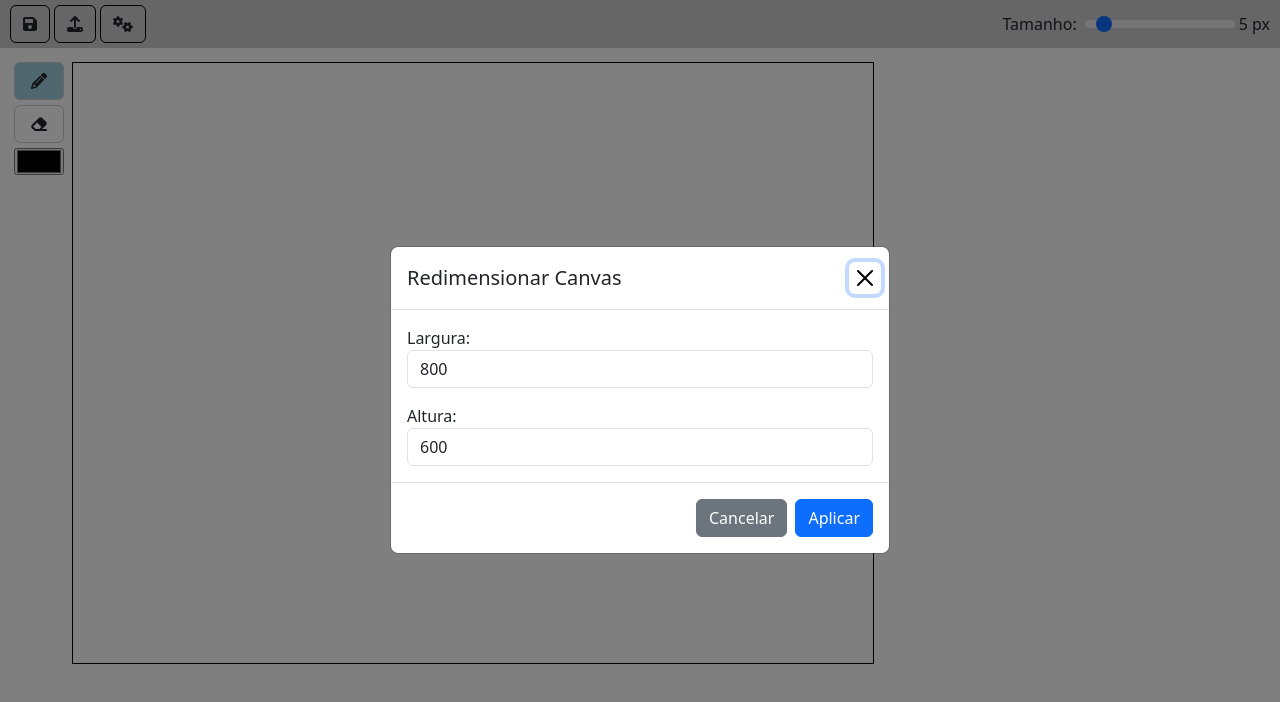
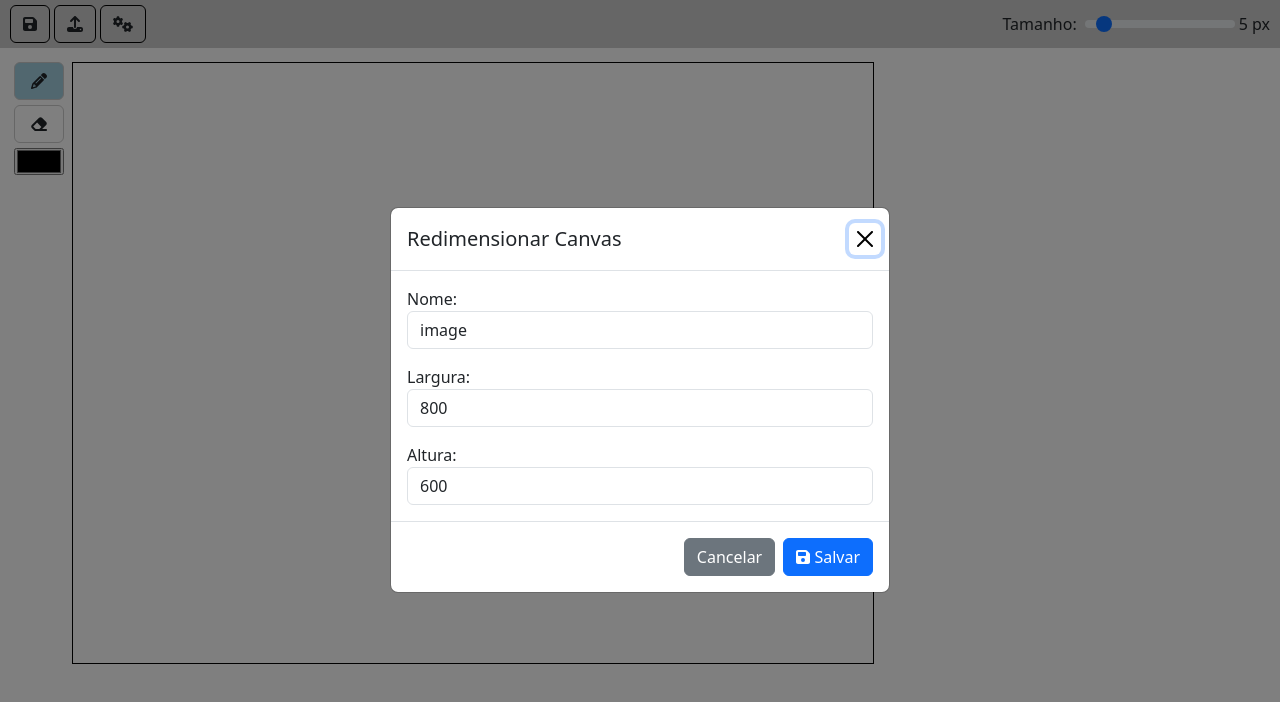
Before and after one commit to mufasa-dev/Drawing-system, an Angular app: page / in a window 1280 px wide. Both pictures are taken after a click on the button 123 px from the left and 24 px from the top of the page. Shown: the top 702 px of the page. Built offline with nearby package versions, Linux system fonts and the light colour scheme.

Commit message:
feat: add picture name

```diff
--- a/src/app/app.component.html
+++ b/src/app/app.component.html
@@ -70,12 +70,22 @@
   <div class="modal-body">
     <form class="d-flex flex-column gap-3">
       <div class="form-group">
+        <label for="canvasWidth">Nome:</label>
+        <input
+          type="text"
+          id="drawName"
+          class="form-control"
+          [(ngModel)]="tempDrawName"
+          name="drawName"
+        />
+      </div>
+      <div class="form-group">
         <label for="canvasWidth">Largura:</label>
         <input
           type="number"
           id="canvasWidth"
           class="form-control"
-          [(ngModel)]="canvasWidth"
+          [(ngModel)]="tempCanvasWidth"
           name="canvasWidth"
         />
       </div>
@@ -85,7 +95,7 @@
           type="number"
           id="canvasHeight"
           class="form-control"
-          [(ngModel)]="canvasHeight"
+          [(ngModel)]="tempCanvasHeight"
           name="canvasHeight"
         />
       </div>
@@ -93,6 +103,8 @@
   </div>
   <div class="modal-footer">
     <button class="btn btn-secondary" (click)="modal.dismiss()">Cancelar</button>
-    <button class="btn btn-primary" (click)="applyResize(modal)">Aplicar</button>
+    <button class="btn btn-primary" (click)="applyResize(modal)">
+      <fa-icon [icon]="faSave"></fa-icon> Salvar
+    </button>
   </div>
 </ng-template>
--- a/src/app/app.component.ts
+++ b/src/app/app.component.ts
@@ -25,9 +25,14 @@ export class AppComponent implements AfterViewInit {
   public lastX: number = 0;
   public lastY: number = 0;
   public lineWidth: number = 5;
+  public drawName: string = "image";
   public canvasWidth: number = 800;
   public canvasHeight: number = 600;
   public Tool = Tool;
+
+  public tempDrawName: string = "image";
+  public tempCanvasWidth: number = 800;
+  public tempCanvasHeight: number = 600;
 
   public faPencil = faPencil;
   public faEraser = faEraser;
@@ -117,11 +122,17 @@ export class AppComponent implements AfterViewInit {
   }
 
   applyResize(modal: any) {
+    this.drawName = this.tempDrawName;
+    this.canvasHeight = this.tempCanvasHeight;
+    this.canvasWidth = this.tempCanvasWidth;
     this.resizeCanvas();
     modal.close();
   }
 
   openResizeModal(content: any) {
+    this.tempCanvasHeight = this.canvasHeight;
+    this.tempCanvasWidth = this.canvasWidth;
+    this.tempDrawName = this.drawName
     this.modalService.open(content, { centered: true });
   }
 
@@ -133,7 +144,7 @@ export class AppComponent implements AfterViewInit {
 
     const link = document.createElement('a');
     link.href = image;
-    link.download = 'desenho.png';
+    link.download = this.drawName + '.png';
     link.click();
   }
 
```
